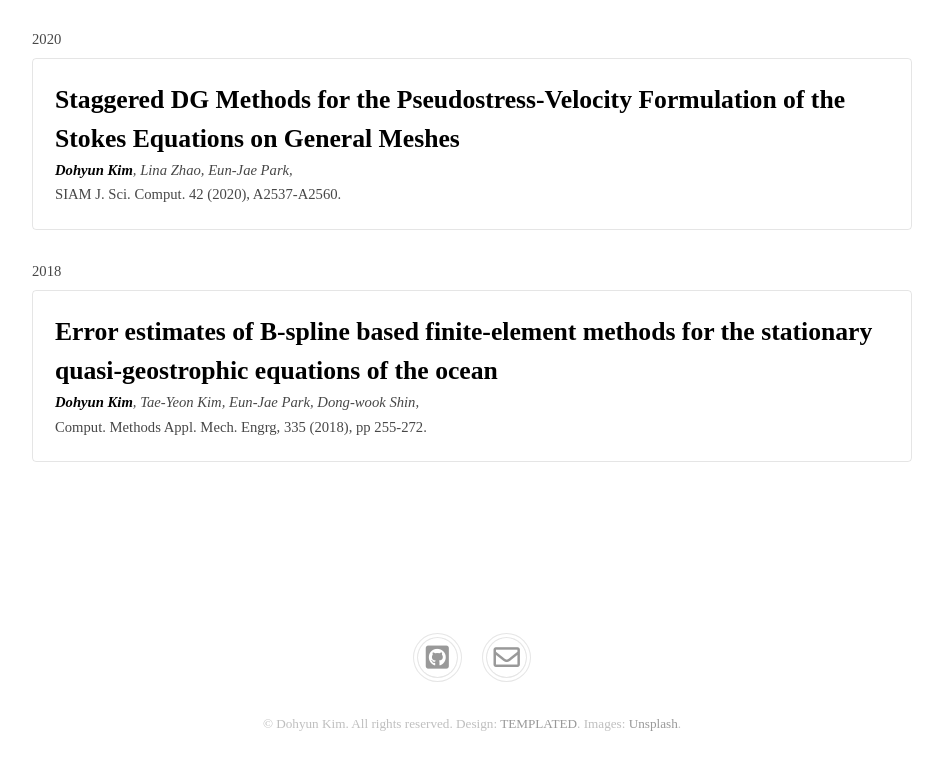
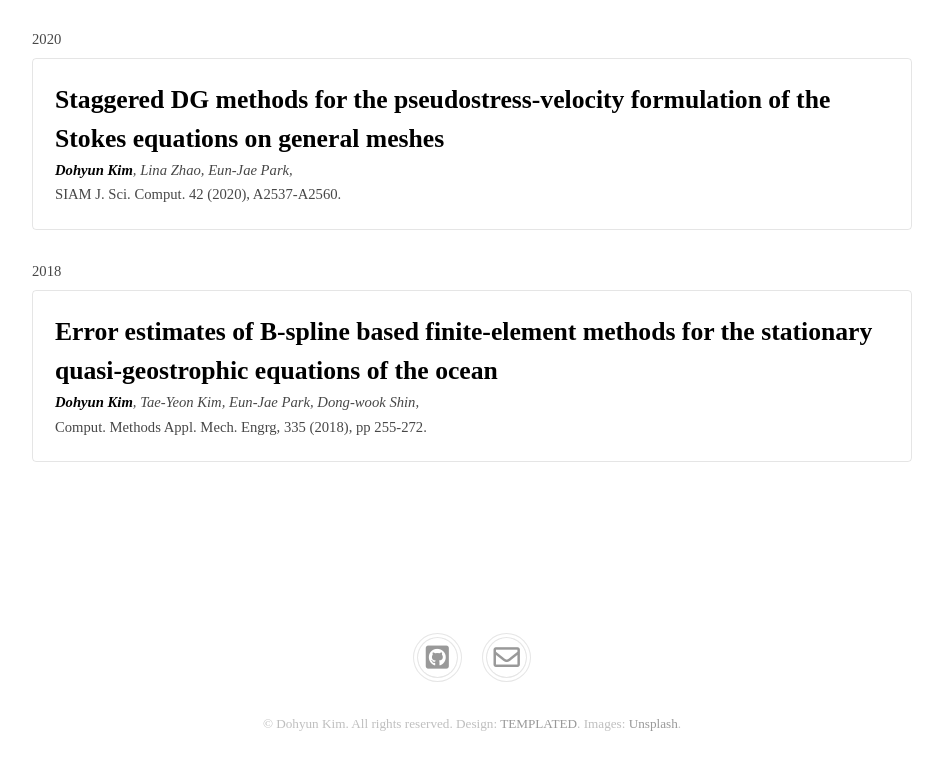
Before and after one commit to dohyun-cse/dohyun-cse.github.io, a plain HTML site: page academic.html in a window 1280 px wide. Shown: the part 1321-2091 px from the top of the page, without its empty margins (168-1111 px from the left). Drawn offline with Linux system fonts and the light colour scheme; a web font is replaced by a local one.

Commit message:
lower case for the paper title

```diff
--- a/academic.html
+++ b/academic.html
@@ -89,7 +89,7 @@
                     <p style="margin:0 0 0.5em 0">2020</p>
                     <div class="box">
                         <h3 style="margin:0 0 0 0"><a  href="https://doi.org/10.1137/20M1322170" target="_blank" rel="noopener noreferrer">
-                            Staggered DG Methods for the Pseudostress-Velocity Formulation of the Stokes Equations on General Meshes
+                            Staggered DG methods for the pseudostress-velocity formulation of the Stokes equations on general meshes
                         </a></h3>
                         <i><b>Dohyun Kim</b>, Lina Zhao, Eun-Jae Park,</i><br>
                         SIAM J. Sci. Comput. 42 (2020), A2537-A2560.
```
